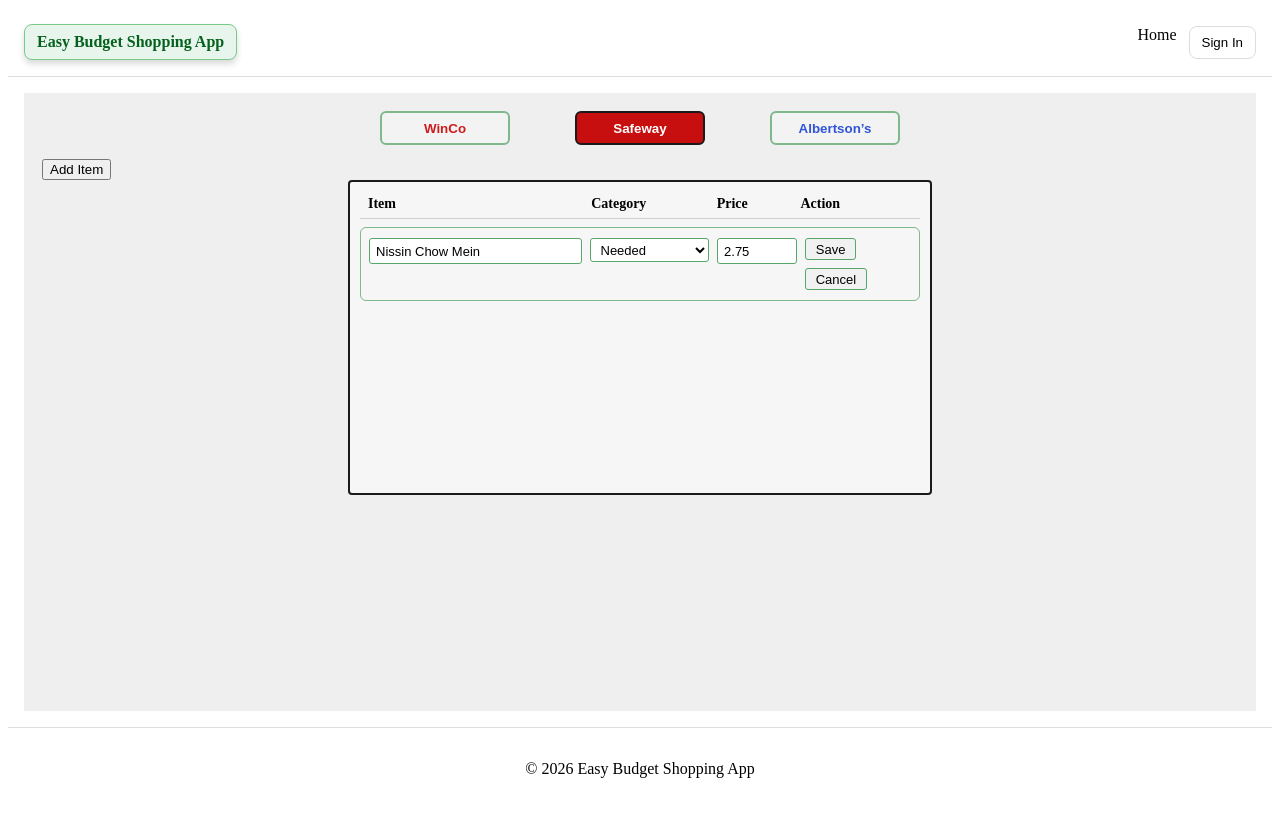
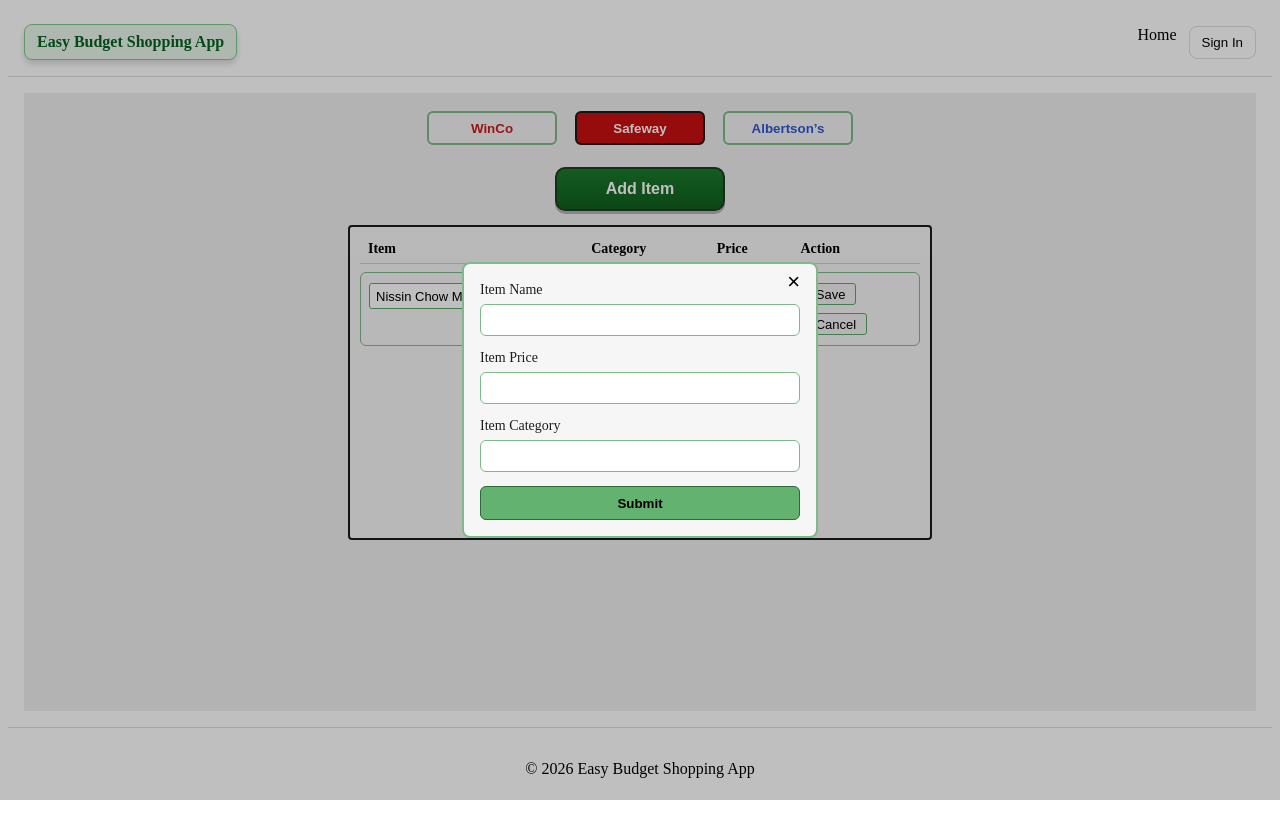
Before and after one commit to RhainUnity/TT-Final-Project-FrontEnd, a React (Vite) app: page /full-list in a window 1280 px wide. Both pictures are taken after a click on the button "Add Item". Built offline with nearby package versions, Linux system fonts and the light colour scheme.

Commit message:
1-27-2026_4

```diff
--- a/src/components/FullList/FullList.css
+++ b/src/components/FullList/FullList.css
@@ -12,6 +12,41 @@
   justify-content: space-between;
   max-width: 520px;
   margin: 0 auto 14px;
+}
+
+/* Wrap tabs + Add Item together */
+.full__tabs-wrap {
+  display: flex;
+  flex-direction: column;
+  align-items: center;
+  margin-bottom: 14px;
+}
+
+/* Center Add Item under middle tab (Safeway) */
+.full__additem-wrap {
+  margin-top: 8px;
+
+  /* Nudge right so it visually centers under Safeway */
+  transform: translateX(0px); /* tweak if needed */
+}
+
+/* Style to MATCH main Open Full List button */
+.full__additem-btn {
+  width: 170px;
+  height: 44px;
+  border-radius: 10px;
+  border: 2px solid #1f3b22;
+  background: linear-gradient(#1b7a2a, #0f5e1e);
+  color: #fff;
+  font-size: 16px;
+  font-weight: 700;
+  cursor: pointer;
+  box-shadow: 0 3px 0 rgba(0, 0, 0, 0.25);
+}
+
+.full__additem-btn:active {
+  transform: translateY(1px);
+  box-shadow: 0 2px 0 rgba(0, 0, 0, 0.25);
 }
 
 .full__tab {
--- a/src/components/FullList/FullList.jsx
+++ b/src/components/FullList/FullList.jsx
@@ -2,6 +2,7 @@
 
 import { useMemo, useState } from "react";
 import "./FullList.css";
+import AddItemModal from "../Modals/AddItemModal/AddItemModal";
 
 const STORE_TABS = ["WinCo", "Safeway", "Albertson’s"];
 
@@ -17,6 +18,7 @@ const initialRows = [
 function FullList() {
   const [activeStore, setActiveStore] = useState("Safeway");
   const [rows, setRows] = useState(initialRows);
+  const [isAddOpen, setIsAddOpen] = useState(false);
 
   // Stage 1 simple “editing row” UX for the screenshot vibe
   const [editingId, setEditingId] = useState(1);
@@ -24,6 +26,19 @@ function FullList() {
     () => rows.find((r) => r.id === editingId),
     [rows, editingId],
   );
+
+  const handleAddItem = ({ item, price, category }) => {
+    setRows((prev) => [
+      ...prev,
+      {
+        id: Date.now(),
+        item,
+        category,
+        price,
+      },
+    ]);
+    setIsAddOpen(false);
+  };
 
   const handleChange = (id, patch) => {
     setRows((prev) => prev.map((r) => (r.id === id ? { ...r, ...patch } : r)));
@@ -41,6 +56,7 @@ function FullList() {
 
   return (
     <section className="full">
+      <div className="full__tabs-wrap">
         <div className="full__tabs">
           {STORE_TABS.map((store) => (
             <button
@@ -53,6 +69,17 @@ function FullList() {
             </button>
           ))}
         </div>
+        {/* Add Item centered under Safeway */}
+        <div className="full__additem-wrap">
+          <button
+            className="full__additem-btn"
+            type="button"
+            onClick={() => setIsAddOpen(true)}
+          >
+            Add Item
+          </button>
+        </div>
+      </div>
 
       {/* Stage 2/3: this becomes "search API preload" + "add manual item" */}
       {/* <div className="main__footer-actions">
@@ -61,11 +88,11 @@ function FullList() {
         </button>
       </div> */}
 
-      <div className="fulllist__actions">
+      {/* <div className="fulllist__actions">
         <button className="fulllist__action-btn" type="button">
           Add Item
         </button>
-      </div>
+      </div> */}
 
       <div className="full__panel">
         <div className="full__header-row">
@@ -165,6 +192,11 @@ function FullList() {
         {/* Spacer to mimic the big empty box area in the screenshot */}
         <div className="full__spacer" />
       </div>
+      <AddItemModal
+        isOpen={isAddOpen}
+        onClose={() => setIsAddOpen(false)}
+        onSubmit={handleAddItem}
+      />
     </section>
   );
 }
--- a/src/components/Main/Main.css
+++ b/src/components/Main/Main.css
@@ -13,7 +13,7 @@
 }
 
 /* top area */
-.main__controls {
+.main__top {
   display: flex;
   justify-content: space-between;
   align-items: flex-start;
--- a/src/components/Main/Main.jsx
+++ b/src/components/Main/Main.jsx
@@ -64,7 +64,7 @@ function Main() {
   return (
     <section className="main">
       <div className="main__panel">
-        <div className="main__controls">
+        <div className="main__top">
           <div className="main__filters">
             <label className="main__field">
               <span className="main__label">Filter category:</span>
@@ -93,6 +93,16 @@ function Main() {
                 <option value="Optional">Optional</option>
               </select>
             </label>
+          </div>
+
+          <div className="main__actions">
+            <Link
+              className="main__action-btn main__action-link"
+              to="/full-list"
+            >
+              Open Full List
+            </Link>
+          </div>
         </div>
 
         <div className="main__row">
@@ -143,9 +153,7 @@ function Main() {
           </div>
         </div>
 
-          {/* optional: you can keep this for debugging */}
         <p className="main__totalline">Cart total: ${total.toFixed(2)}</p>
-        </div>
       </div>
     </section>
   );
--- /dev/null
+++ b/src/components/Modals/AddItemModal/AddItemModal.css
@@ -0,0 +1,60 @@
+/*  src/components/Modals/AddItemModal/AddItemModal.css */
+
+.addmodal {
+  position: fixed;
+  inset: 0;
+  background: rgba(0, 0, 0, 0.25);
+  display: flex;
+  align-items: center;
+  justify-content: center;
+  z-index: 2000;
+}
+
+.addmodal__content {
+  width: 320px;
+  background: #f6f6f6;
+  border: 2px solid #7fb88a;
+  border-radius: 8px;
+  padding: 18px 16px 16px;
+  position: relative;
+}
+
+.addmodal__close {
+  position: absolute;
+  top: 6px;
+  right: 10px;
+  border: none;
+  background: transparent;
+  font-size: 22px;
+  cursor: pointer;
+  line-height: 1;
+}
+
+.addmodal__form {
+  display: grid;
+  gap: 14px;
+}
+
+.addmodal__label {
+  display: grid;
+  gap: 6px;
+  font-size: 14px;
+  color: #1e1e1e;
+}
+
+.addmodal__input {
+  height: 30px;
+  border-radius: 6px;
+  border: 1px solid #7fb88a;
+  padding: 0 10px;
+  background: #fff;
+}
+
+.addmodal__submit {
+  height: 34px;
+  border-radius: 6px;
+  border: 1px solid #2a6a37;
+  background: #64b26f;
+  cursor: pointer;
+  font-weight: 700;
+}
--- /dev/null
+++ b/src/components/Modals/AddItemModal/AddItemModal.jsx
@@ -0,0 +1,97 @@
+// src/components/Modals/AddItemModal/AddItemModal.jsx
+
+import { useEffect, useState } from "react";
+import "./AddItemModal.css";
+
+function AddItemModal({ isOpen, onClose, onSubmit }) {
+  const [name, setName] = useState("");
+  const [price, setPrice] = useState("");
+  const [category, setCategory] = useState("");
+
+  useEffect(() => {
+    if (!isOpen) return;
+    // reset each time it opens
+    setName("");
+    setPrice("");
+    setCategory("");
+  }, [isOpen]);
+
+  const handleSubmit = (e) => {
+    e.preventDefault();
+
+    const parsedPrice = Number(price);
+    if (!name.trim() || Number.isNaN(parsedPrice)) return;
+
+    onSubmit({
+      item: name.trim(),
+      price: parsedPrice,
+      category: category.trim() || "Needed",
+    });
+  };
+
+  if (!isOpen) return null;
+
+  return (
+    <div className="addmodal" onMouseDown={onClose} role="presentation">
+      <div
+        className="addmodal__content"
+        onMouseDown={(e) => e.stopPropagation()}
+        role="dialog"
+        aria-modal="true"
+        aria-label="Add Item"
+      >
+        <button
+          type="button"
+          className="addmodal__close"
+          onClick={onClose}
+          aria-label="Close"
+        >
+          ×
+        </button>
+
+        <form className="addmodal__form" onSubmit={handleSubmit}>
+          <label className="addmodal__label">
+            Item Name
+            <input
+              className="addmodal__input"
+              value={name}
+              onChange={(e) => setName(e.target.value)}
+              placeholder=""
+              required
+            />
+          </label>
+
+          <label className="addmodal__label">
+            Item Price
+            <input
+              className="addmodal__input"
+              type="number"
+              step="0.01"
+              min="0"
+              value={price}
+              onChange={(e) => setPrice(e.target.value)}
+              placeholder=""
+              required
+            />
+          </label>
+
+          <label className="addmodal__label">
+            Item Category
+            <input
+              className="addmodal__input"
+              value={category}
+              onChange={(e) => setCategory(e.target.value)}
+              placeholder=""
+            />
+          </label>
+
+          <button className="addmodal__submit" type="submit">
+            Submit
+          </button>
+        </form>
+      </div>
+    </div>
+  );
+}
+
+export default AddItemModal;
```
Lines whose indentation alone changed are shown as unchanged.
